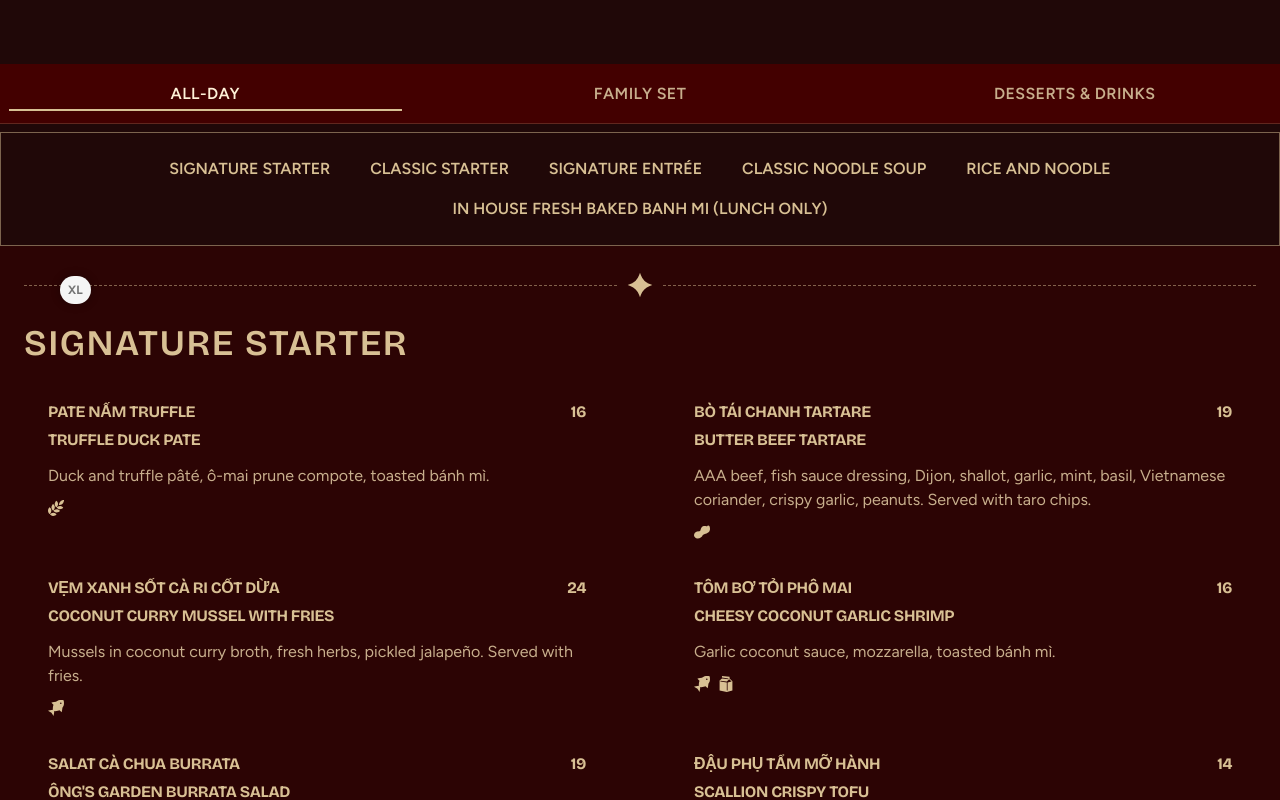
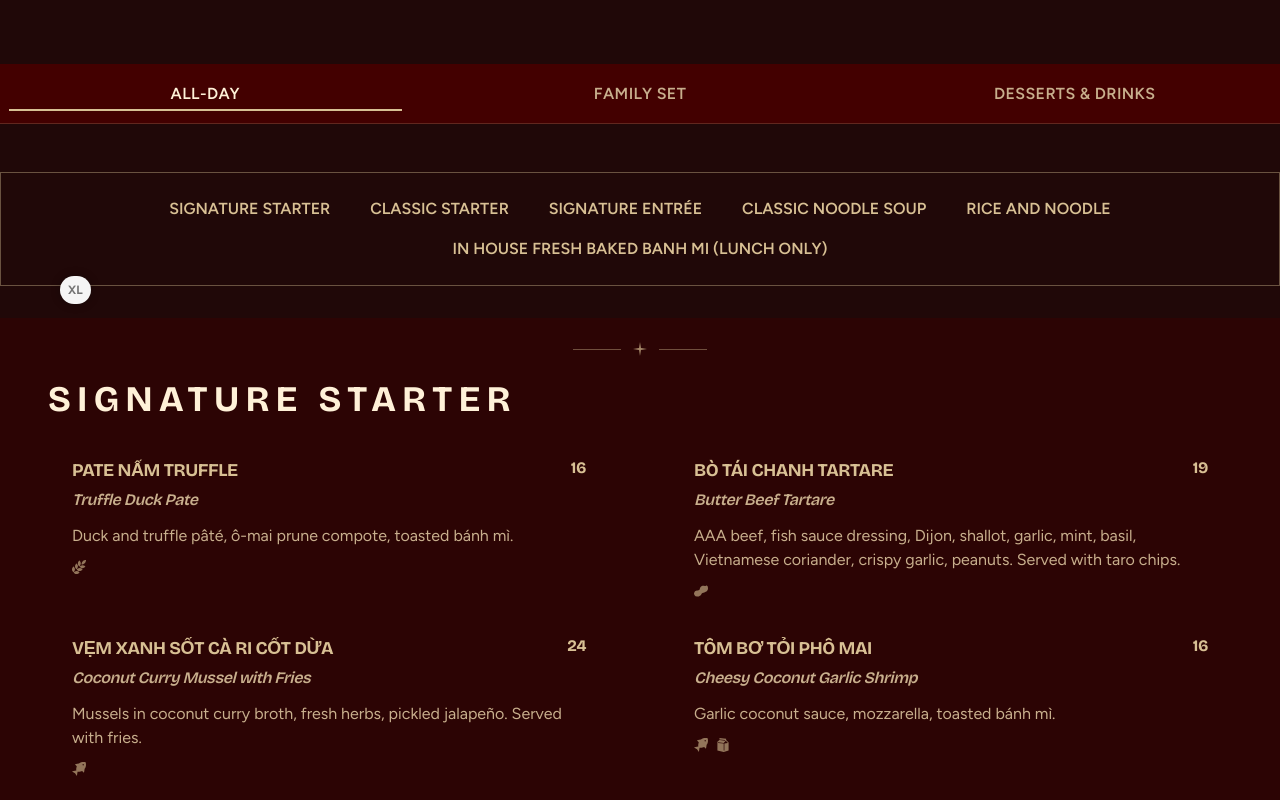
Before and after one commit to thanhtonhuynh/ongba-eatery, a Next.js app: page /menu in a window 1280 px wide. Shown: the part 480-1280 px from the top of the page. Built offline with nearby package versions, Linux system fonts and the light colour scheme.

Commit message:
refine menu page

```diff
--- a/app/menu/family-set-content.tsx
+++ b/app/menu/family-set-content.tsx
@@ -9,6 +9,7 @@ import {
 } from "@/_data/coquitlam-family-set";
 import { classicNoodleSoup } from "@/_data/coquitlam-menu-items/classic-noodle-soup";
 import { DIETARY_META, type DietaryTag, type MenuItem } from "@/_types";
+import { MinimalOrnament } from "@/components/deco/ornament-line";
 import { cn } from "@/lib/utils";
 import Image from "next/image";
 
@@ -44,8 +45,8 @@ function FamilySetPillNav() {
 
 type NormalizedDish = {
   key: string;
-  titleEn: string;
-  titleVi?: string;
+  titleEn?: string;
+  titleVi: string;
   description?: string;
   dietary?: DietaryTag[];
 };
@@ -64,7 +65,7 @@ function normalizeMenuItem(item: MenuItem): NormalizedDish {
   return {
     key: item.id,
     titleEn: item.subtitle ?? item.title,
-    titleVi: item.subtitle ? item.title : undefined,
+    titleVi: item.title,
     description: item.description,
     dietary: item.dietary,
   };
@@ -84,8 +85,8 @@ function DietaryIcons({ tags }: { tags: DietaryTag[] }) {
             <Image
               src={meta.iconSrc}
               alt={meta.label}
-              width={16}
-              height={16}
+              width={14}
+              height={14}
               className="opacity-60"
             />
             <span className="sr-only">Contains {meta.label}</span>
@@ -100,10 +101,12 @@ function DishBlock({ dish, compact = false }: { dish: NormalizedDish; compact?:
   return (
     <div className={cn(compact ? "space-y-1" : "space-y-1.5")}>
       <p className="font-bricolage-grotesque text-base font-bold tracking-tight uppercase sm:text-lg">
-        {dish.titleEn}
+        {dish.titleVi}
       </p>
-      {dish.titleVi && (
-        <p className="font-bricolage-grotesque text-secondary text-sm italic">{dish.titleVi}</p>
+      {dish.titleEn && (
+        <p className="font-bricolage-grotesque text-secondary text-sm font-semibold italic">
+          {dish.titleEn}
+        </p>
       )}
       {dish.description && (
         <p className="text-secondary text-sm leading-relaxed">{dish.description}</p>
@@ -135,7 +138,7 @@ function NumberedList({ items, columns = 2 }: { items: NormalizedDish[]; columns
     >
       {items.map((dish, i) => (
         <li key={dish.key} className="flex gap-4">
-          <span className="font-bricolage-grotesque text-gold/60 pt-1 text-xs font-semibold tabular-nums">
+          <span className="font-bricolage-grotesque text-gold/70 pt-1 text-xs font-semibold tabular-nums">
             {String(i + 1).padStart(2, "0")}
           </span>
           <div className="border-gold/30 flex-1 border-l pl-4">
@@ -185,28 +188,11 @@ function DessertSection({ count }: { count: 1 | 2 }) {
   );
 }
 
-/** Booklet ornament — minimal hairline rules + small star */
-function BookletOrnament() {
-  return (
-    <div className="flex items-center justify-center gap-3" aria-hidden="true">
-      <span className="bg-gold/40 h-px w-12" />
-      <svg width="14" height="14" viewBox="0 0 30 30">
-        <path
-          d="M15 0 L17 13 L30 15 L17 17 L15 30 L13 17 L0 15 L13 13 Z"
-          className="fill-gold"
-          opacity="0.7"
-        />
-      </svg>
-      <span className="bg-gold/40 h-px w-12" />
-    </div>
-  );
-}
-
 function BookletCover({ heading, priceLine }: { heading: string; priceLine: string }) {
   const [forX, perPerson] = priceLine.split(" — ");
   return (
     <header className="px-6 pt-12 pb-10 text-center sm:px-12 sm:pt-16 sm:pb-14">
-      <BookletOrnament />
+      <MinimalOrnament />
       <h2 className="font-bricolage-grotesque text-light-gold mt-6 text-3xl font-bold tracking-[0.16em] uppercase sm:text-4xl md:text-5xl">
         {heading}
       </h2>
@@ -223,7 +209,7 @@ function BookletCover({ heading, priceLine }: { heading: string; priceLine: stri
 function BookletDisclaimer() {
   return (
     <footer className="border-gold/30 border-t px-6 pt-8 pb-10 sm:px-12">
-      <BookletOrnament />
+      <MinimalOrnament />
       <p className="text-secondary mx-auto mt-6 max-w-2xl text-center text-sm leading-relaxed whitespace-pre-line italic">
         {familySetDisclaimer}
       </p>
@@ -320,11 +306,11 @@ function For4Booklet() {
 export function FamilySetContent() {
   return (
     <>
-      <div className="px-3 pt-8 pb-2 sm:px-6 sm:pt-10">
+      <div className="px-3 sm:px-6">
         <FamilySetPillNav />
       </div>
 
-      <div className="px-3 pt-2 pb-12 sm:px-6">
+      <div className="px-3 sm:px-6">
         <For2Booklet />
         <For4Booklet />
       </div>
--- a/app/menu/item-card.tsx
+++ b/app/menu/item-card.tsx
@@ -42,8 +42,12 @@ export function ItemCard({ item }: Props) {
           className="font-bricolage-grotesque flex items-start justify-between gap-1 font-bold tracking-tight uppercase"
         >
           <div className="flex flex-col gap-0.5 tracking-tight uppercase sm:gap-1">
-            <span>{item.title}</span>
-            {"subtitle" in item && item.subtitle && <span>{item.subtitle}</span>}
+            <span className="text-base sm:text-lg">{item.title}</span>
+            {"subtitle" in item && item.subtitle && (
+              <span className="text-secondary font-semibold normal-case italic">
+                {item.subtitle}
+              </span>
+            )}
           </div>
           <span>{item.price}</span>
         </Typography>
@@ -63,7 +67,13 @@ export function ItemCard({ item }: Props) {
 
               return (
                 <div key={tag} className="flex items-center gap-1">
-                  <Image src={meta.iconSrc} alt={meta.label} width={16} height={16} />
+                  <Image
+                    src={meta.iconSrc}
+                    alt={meta.label}
+                    width={14}
+                    height={14}
+                    className="opacity-60"
+                  />
                   <span className="sr-only">{meta.label}</span>
                 </div>
               );
--- a/app/menu/menu-page-tabs.tsx
+++ b/app/menu/menu-page-tabs.tsx
@@ -33,8 +33,8 @@ export function MenuPageTabs() {
         </TabsTrigger>
       </TabsList>
 
-      <TabsContent value="all-day" className="mt-0 outline-none">
-        <div className="border-gold/50 border p-3 sm:p-6">
+      <TabsContent value="all-day" className="mt-8 space-y-8 outline-none sm:mt-10">
+        <div className="border-gold/40 border p-3 sm:p-6">
           <MenuNav categories={coquitlamCategories} />
         </div>
         {coquitlamCategories.map((category, index) => (
@@ -50,12 +50,12 @@ export function MenuPageTabs() {
         ))}
       </TabsContent>
 
-      <TabsContent value="family-set" className="mt-0 outline-none">
+      <TabsContent value="family-set" className="mt-8 space-y-8 outline-none sm:mt-10">
         <FamilySetContent />
       </TabsContent>
 
-      <TabsContent value="desserts-drinks" className="mt-0 outline-none">
-        <div className="border-gold/50 border p-3 sm:p-6">
+      <TabsContent value="desserts-drinks" className="mt-8 space-y-8 outline-none sm:mt-10">
+        <div className="border-gold/40 border p-3 sm:p-6">
           <MenuNav categories={dessertsDrinksNavCategories} />
         </div>
         <MenuSection id="cq_sub_desserts" index={0} title="Desserts" items={coquitlamDesserts} />
--- a/app/menu/menu-section.tsx
+++ b/app/menu/menu-section.tsx
@@ -1,6 +1,6 @@
 import { AddOnItem, MenuItem, Product } from "@/_types";
 import { Container } from "@/components/container";
-import { OrnamentLine } from "@/components/deco/ornament-line";
+import { MinimalOrnament } from "@/components/deco/ornament-line";
 import { Typography } from "@/components/typography";
 import { cn } from "@/lib/utils";
 import { ItemCard } from "./item-card";
@@ -27,17 +27,24 @@ export function MenuSectionFrame({
       variant="section"
       id={id}
       className={cn(
-        "scroll-mt-20",
+        "scroll-mt-20 py-4",
         index !== undefined && index % 2 === 0 && "bg-dark-wine",
         isFeatured && "bg-wine",
       )}
     >
-      <OrnamentLine />
+      <MinimalOrnament />
 
-      <Container variant="section-inner" maxWidth="7xl">
+      <Container variant="section-inner" maxWidth="7xl" className="mt-6 px-3 sm:px-6">
         {(title || description) && (
           <div className="space-y-3 sm:space-y-6">
-            {title && <Typography variant="h2">{title}</Typography>}
+            {title && (
+              <Typography
+                variant="h2"
+                className="font-bricolage-grotesque text-light-gold text-xl font-bold tracking-[0.18em] uppercase sm:text-2xl"
+              >
+                {title}
+              </Typography>
+            )}
             {description && (
               <Typography variant="body-sm" className="text-secondary whitespace-pre-line">
                 {description}
@@ -46,7 +53,7 @@ export function MenuSectionFrame({
           </div>
         )}
 
-        <div className={cn((title || description) && "mt-6", "space-y-6")}>{children}</div>
+        <div className={cn((title || description) && "mt-4", "space-y-6")}>{children}</div>
       </Container>
     </Container>
   );
--- a/components/deco/ornament-line.tsx
+++ b/components/deco/ornament-line.tsx
@@ -11,11 +11,11 @@ export function OrnamentLine({ size = "full" }: Props) {
     <div className="relative flex items-center justify-center gap-2">
       <DashedLine size={size} />
       <Image
-        className="pointer-events-none"
+        className="pointer-events-none select-none"
         src="/star-filled.svg"
         alt="Star"
-        width={30}
-        height={30}
+        width={20}
+        height={20}
       />
       <DashedLine size={size} />
     </div>
@@ -27,10 +27,27 @@ function DashedLine({ size }: Props) {
   return (
     <div
       className={cn(
-        "border-gold/50 h-px border-t border-dashed",
+        "border-gold/40 h-px border-t",
         size === "full" && "flex-1",
         size === "half" && "w-1/4",
       )}
     />
   );
 }
+
+/** Minimal ornament — minimal hairline rules + small star */
+export function MinimalOrnament() {
+  return (
+    <div className="flex items-center justify-center gap-3" aria-hidden="true">
+      <span className="bg-gold/40 h-px w-12" />
+      <svg width="14" height="14" viewBox="0 0 30 30">
+        <path
+          d="M15 0 L17 13 L30 15 L17 17 L15 30 L13 17 L0 15 L13 13 Z"
+          className="fill-gold"
+          opacity="0.7"
+        />
+      </svg>
+      <span className="bg-gold/40 h-px w-12" />
+    </div>
+  );
+}
```
